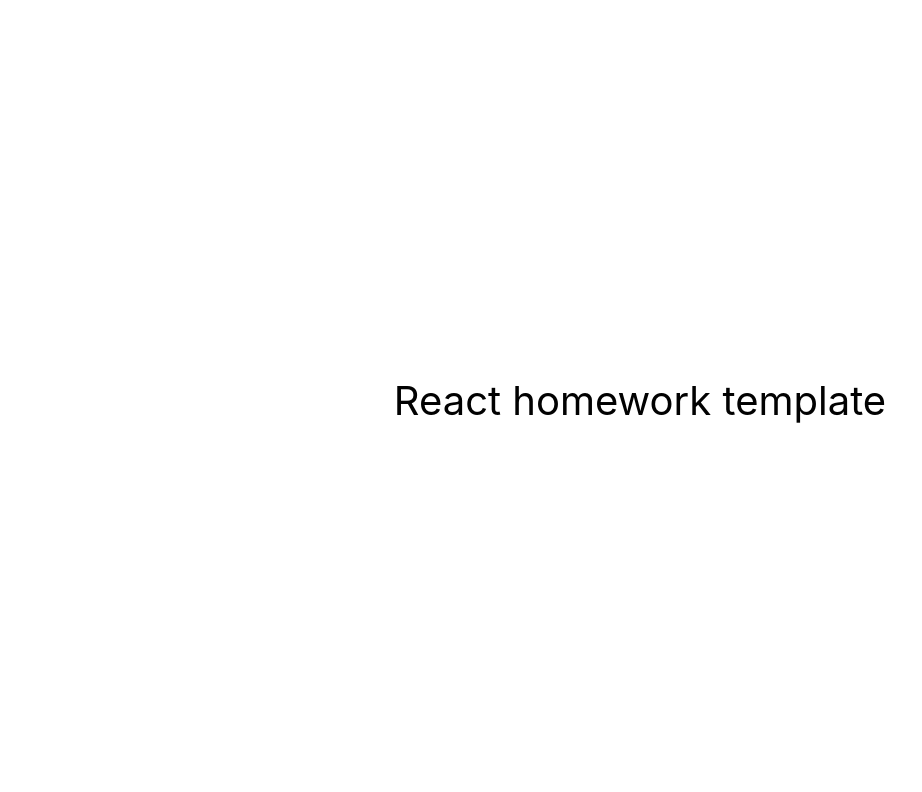
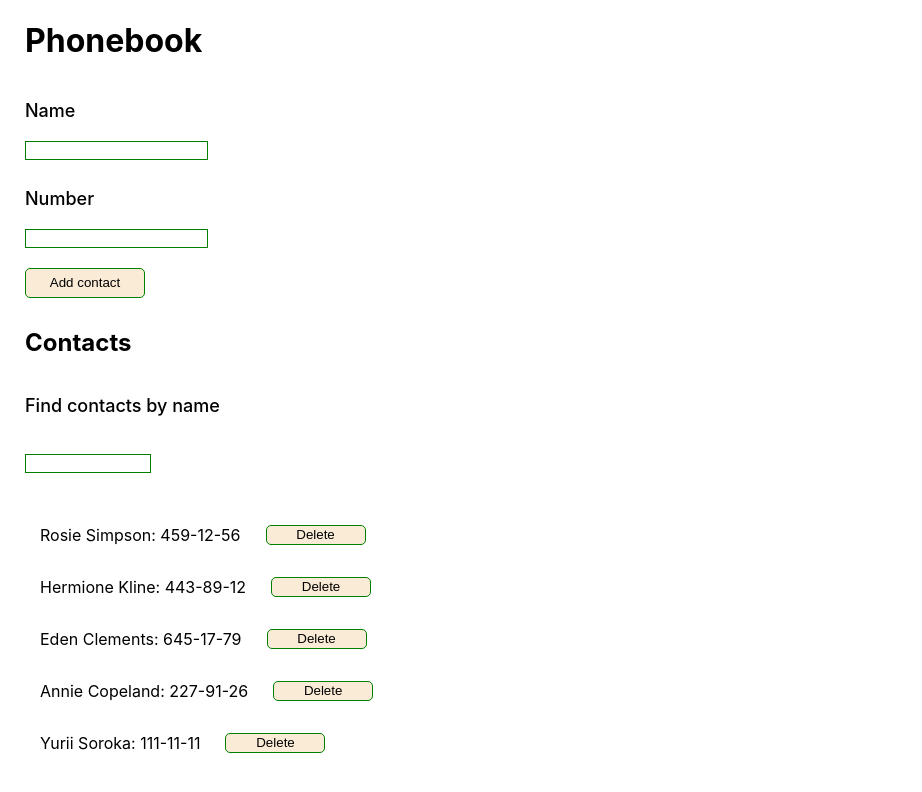
Before and after one commit to MateuszBieda/goit-react-hw-03-phonebook, a React (Create React App) app: page / in a window 1280 px wide. Shown: the top 792 px of the page, without its empty margins (0-922 px from the left). Built offline with nearby package versions, Linux system fonts and the light colour scheme.

Commit message:
update component

```diff
--- a/src/components/App.jsx
+++ b/src/components/App.jsx
@@ -1,16 +1,89 @@
-export const App = () => {
+import { Component } from 'react';
+import { Form } from './ContactForm/ContactForm.jsx';
+import { Filter } from './Filter/Filter.jsx';
+import { ContactList } from './ContactsList/ContactsList.jsx';
+
+export class App extends Component {
+  state = {
+    contacts: [
+      { id: 'id-1', name: 'Rosie Simpson', number: '459-12-56' },
+      { id: 'id-2', name: 'Hermione Kline', number: '443-89-12' },
+      { id: 'id-3', name: 'Eden Clements', number: '645-17-79' },
+      { id: 'id-4', name: 'Annie Copeland', number: '227-91-26' },
+      { id: 'id-5', name: 'Yurii Soroka', number: '111-11-11' },
+    ],
+    filter: '',
+  };
+  // handleDelete = id => {
+  //   const contacts = [...this.state.contacts];
+  //   const updated = contacts.filter(contact => contact.id !== id);
+  //   this.setState({ contacts: updated });
+  // };
+
+  deleteContact = contactId => {
+    this.setState(prevState => {
+      return {
+        contacts: prevState.contacts.filter(
+          contact => contact.id !== contactId
+        ),
+      };
+    });
+  };
+
+  newContactAudit = newContact => {
+    return this.state.contacts.filter(
+      contact => contact.name.toLowerCase() === newContact.name.toLowerCase()
+    );
+  };
+
+  contactFormSubmitHandler = newContact => {
+    if (this.newContactAudit(newContact).length > 0) {
+      alert(`${newContact.name} is already in contacts.`);
+      return false;
+    } else {
+      this.setState(prevState => ({
+        contacts: [...prevState.contacts, newContact],
+      }));
+      return true;
+    }
+  };
+
+  contactFilter = event => {
+    this.setState({ filter: event.currentTarget.value });
+  };
+
+  render() {
+    const { contacts, filter } = this.state;
+    const filterValueLowerCase = filter.toLowerCase();
+
+    const visibleContacts = contacts.filter(contact =>
+      contact.name.toLowerCase().includes(filterValueLowerCase)
+    );
+
     return (
-    <div
+      <div>
+        <h1
           style={{
-        height: '100vh',
-        display: 'flex',
-        justifyContent: 'center',
-        alignItems: 'center',
-        fontSize: 40,
-        color: '#010101'
+            marginLeft: '25px',
           }}
         >
-      React homework template
+          Phonebook
+        </h1>
+        <Form onSubmit={this.contactFormSubmitHandler} />
+
+        <h2
+          style={{
+            marginLeft: '25px',
+          }}
+        >
+          Contacts
+        </h2>
+        <Filter filterValue={filter} onChange={this.contactFilter} />
+        <ContactList
+          onDeleteContact={this.deleteContact}
+          contacts={visibleContacts}
+        />
       </div>
     );
-};
+  }
+}
```
Lines whose indentation alone changed are shown as unchanged.
